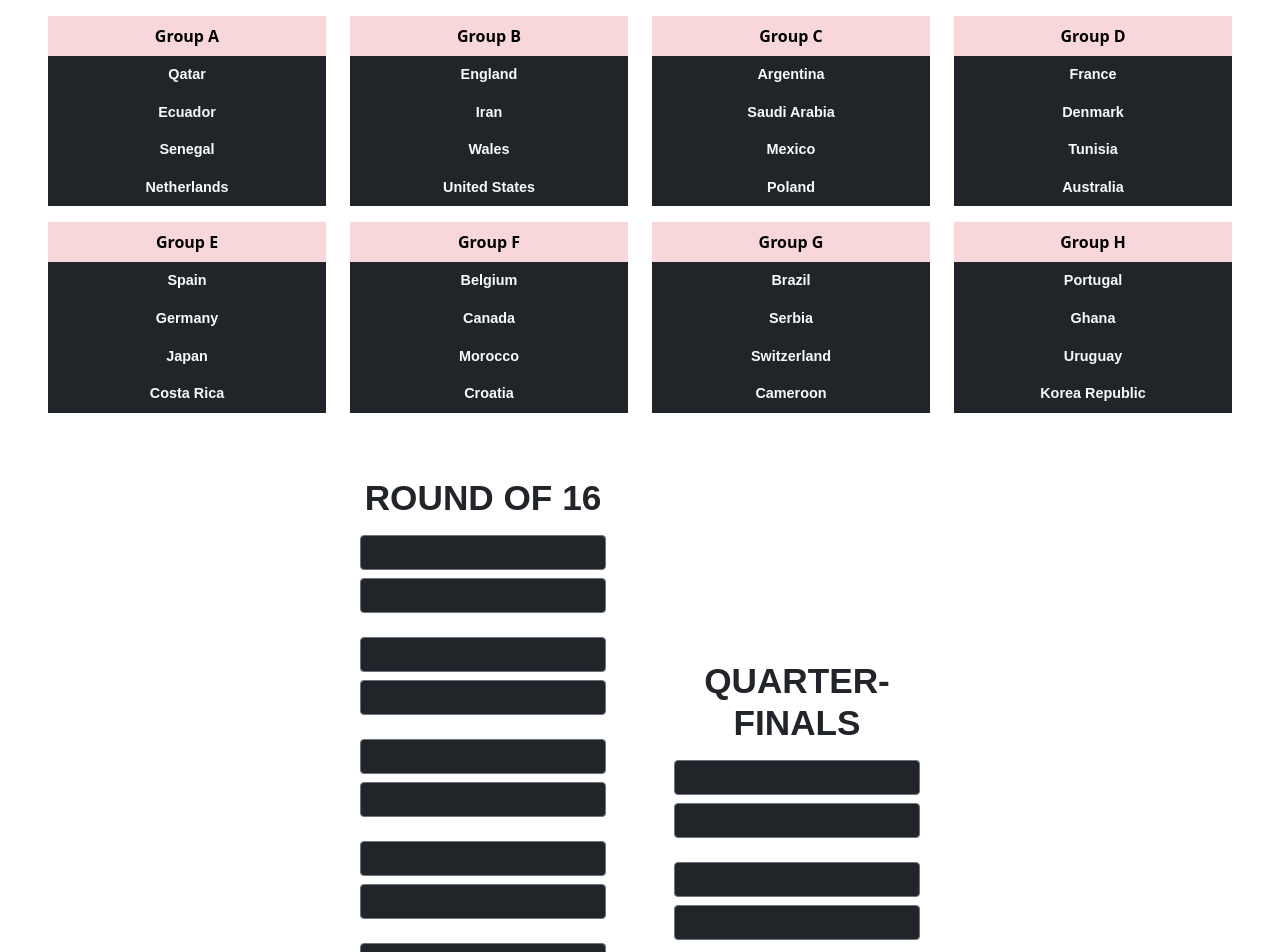
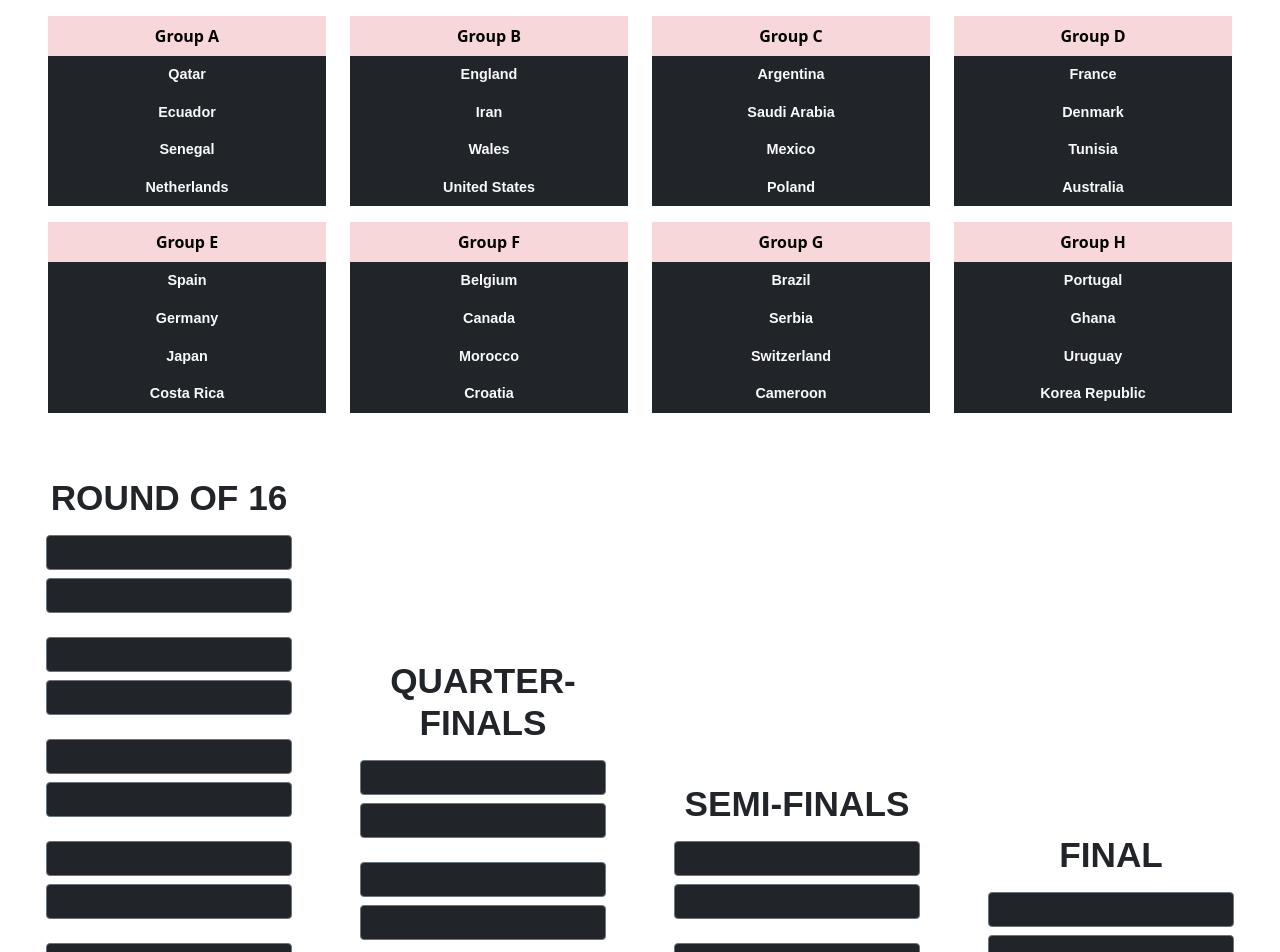
Before and after one commit to Julian03-lab/prode-qatar, a React (Vite) app: page / in a window 1280 px wide. Shown: the top 952 px of the page. Built offline with nearby package versions, Linux system fonts and the light colour scheme; a web font is replaced by a local one.

Commit message:
Final stage added

```diff
--- a/src/components/matchs/match.jsx
+++ b/src/components/matchs/match.jsx
@@ -1,7 +1,7 @@
 import React, { useState, useEffect } from "react";
 import "./match.css";
 
-export default function Match({ teams, handleTeams, index, phaseID }) {
+export default function Match({ teams, handleTeams, index }) {
   const [clasif, setClasif] = useState([]);
 
   const holdClick = (e) => {
--- a/src/components/matchs/matches.jsx
+++ b/src/components/matchs/matches.jsx
@@ -1,12 +1,17 @@
 import React, { useState, useEffect } from "react";
 import Groups from "../group/groups";
-import  Quarters  from "../playoffs/Quarters";
+import Final from "../playoffs/Finals";
+import Quarters from "../playoffs/Quarters";
 import { Round16 } from "../playoffs/Round16";
+import Semis from "../playoffs/Semifinals";
 
 const Matches = ({ data }) => {
   const [playoffs, setPlayoffs] = useState([[], [], [], [], [], [], [], []]);
   const [quarter, setQuarter] = useState([]);
   const [semis, setSemis] = useState([]);
+  const [final, setFinal] = useState([]);
+  const [champ, setChamp] = useState([]);
+
 
   function getPlayoffs(clasif, index) {
     const newTeams = playoffs.map((t, i) => {
@@ -22,6 +27,9 @@
 
   const getQuarters = (teams) => setQuarter(teams);
   const getSemis = (teams) => setSemis(teams);
+  const getFinal = (teams) => setFinal(teams);
+  const getChamp = (teams) => setChamp(teams);
+
 
   return (
     <div>
@@ -37,8 +45,10 @@
       </div>
       <div className="container-fluid py-2 px-4">
         <div className="row align-items-center justify-content-center text-center">
-          <Round16 teams={playoffs} getQuarters={getQuarters}/>
-          <Quarters teams={quarter} getSemis={getSemis}/>
+          <Round16 teams={playoffs} getQuarters={getQuarters} />
+          <Quarters teams={quarter} getSemis={getSemis} />
+          <Semis teams={semis} getFinal={getFinal} />
+          <Final teams={final} getChamp={getChamp} />
         </div>
       </div>
     </div>
--- /dev/null
+++ b/src/components/playoffs/Finals.jsx
@@ -0,0 +1,35 @@
+import React, { useState, useEffect } from "react";
+import Match from "../matchs/match";
+import "./playoffs.css"
+
+function Final({ teams, getChamp }) {
+    const [final, setFinal] = useState([])
+    const [champ, setChamp] = useState([]);
+
+    const matches = [
+        teams[0]?.[0], teams[1]?.[0]
+      ];
+
+      function handleTeams(clasif, index) {
+        setChamp(clasif)
+      }
+
+      useEffect(() => {
+        getChamp(champ);
+      }, [champ]);
+
+       useEffect(() => {
+         setFinal(matches);
+        }, [teams]);
+
+  return (
+    <div className="col-12 col-md-6 col-lg-4 col-xl-3 py-2">
+      <h1 className="p-2 p-md-3 playoffs-title">FINAL</h1>
+       <div className="d-flex flex-column gap-3 gap-md-4">
+          <Match teams={final} handleTeams={handleTeams}/>
+      </div>
+    </div>
+  );
+}
+
+export default Final
--- a/src/components/playoffs/Quarters.jsx
+++ b/src/components/playoffs/Quarters.jsx
@@ -3,9 +3,8 @@
 import "./playoffs.css"
 
 function Quarters({ teams, getSemis }) {
-    const phaseID = 2
     const [quarter, setQuarter] = useState([]);
-    const [semis, setSemis] = useState([[],[],[],[]])
+    const [semis, setSemis] = useState([[], [], [], []])
 
      const matches = [
          [teams[0]?.[0], teams[1]?.[0]],
@@ -39,7 +38,7 @@
       <h1 className="p-2 p-md-3 playoffs-title">QUARTER-FINALS</h1>
        <div className="d-flex flex-column gap-3 gap-md-4">
         {quarter.map((teams, i) => (
-          <Match teams={teams} key={i} handleTeams={handleTeams} index={i} phaseID={phaseID}/>
+          <Match teams={teams} key={i} handleTeams={handleTeams} index={i}/>
         ))}
       </div>
     </div>
--- a/src/components/playoffs/Round16.jsx
+++ b/src/components/playoffs/Round16.jsx
@@ -13,8 +13,6 @@
 const SECOND = 1;
 
 export const Round16 = ({ teams, getQuarters }) => {
-  const phaseID = 1;
-
   const [round16, setRound16] = useState([]);
   const [quarter, setQuarter] = useState([[], [], [], [], [], [], [], []]);
 
@@ -54,7 +52,7 @@
       <h1 className="p-md-3 playoffs-title">ROUND OF 16</h1>
       <div className="d-flex flex-column gap-3 gap-md-4">
         {round16.map((teams, i) => (
-          <Match teams={teams} key={i} handleTeams={handleTeams} index={i} phaseID={phaseID}/>
+          <Match teams={teams} key={i} handleTeams={handleTeams} index={i}/>
         ))}
       </div>
     </div>
--- a/src/components/playoffs/Semifinals.jsx
+++ b/src/components/playoffs/Semifinals.jsx
@@ -0,0 +1,46 @@
+import React, { useState, useEffect } from "react";
+import Match from "../matchs/match";
+import "./playoffs.css"
+
+function Semis({ teams, getFinal }) {
+    const [semis, setSemis] = useState([]);
+    const [final, setFinal] = useState([[],[]])
+
+     const matches = [
+         [teams[0]?.[0], teams[1]?.[0]],
+         [teams[2]?.[0], teams[3]?.[0]],
+       ];
+
+       useEffect(() => {
+        setSemis(matches);
+       }, [teams]);
+
+      function handleTeams(clasif, index) {
+        const newTeams = final.map((t, i) => {
+            if (i === index) {
+              return (t = clasif);
+            } else {
+              return t;
+            }
+          });
+
+        setFinal(newTeams)
+      }
+
+      useEffect(() => {
+        getFinal(final);
+      }, [final]);
+
+  return (
+    <div className="col-12 col-md-6 col-lg-4 col-xl-3 py-2">
+      <h1 className="p-2 p-md-3 playoffs-title">SEMI-FINALS</h1>
+       <div className="d-flex flex-column gap-3 gap-md-4">
+        {semis.map((teams, i) => (
+          <Match teams={teams} key={i} handleTeams={handleTeams} index={i}/>
+        ))}
+      </div>
+    </div>
+  );
+}
+
+export default Semis
```
